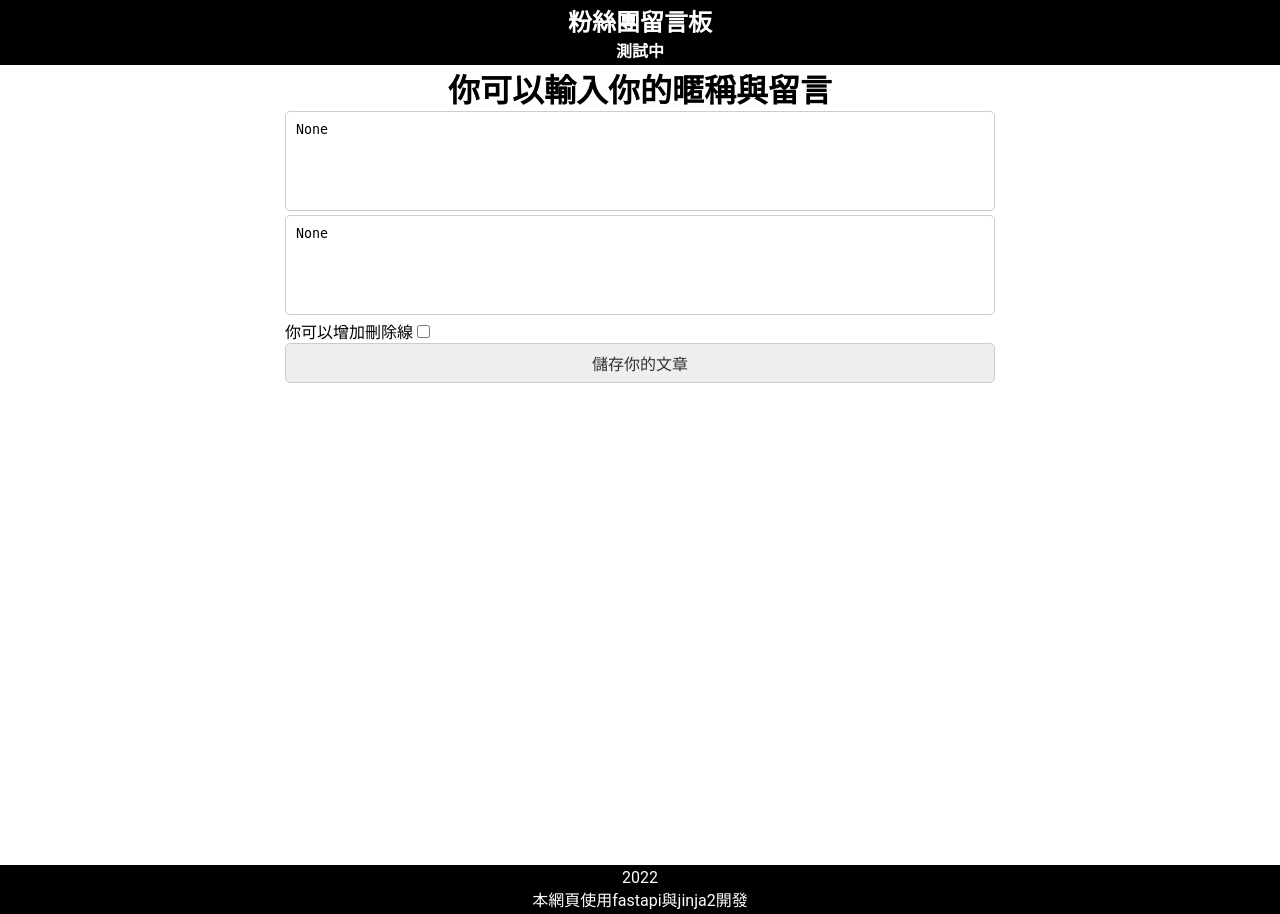
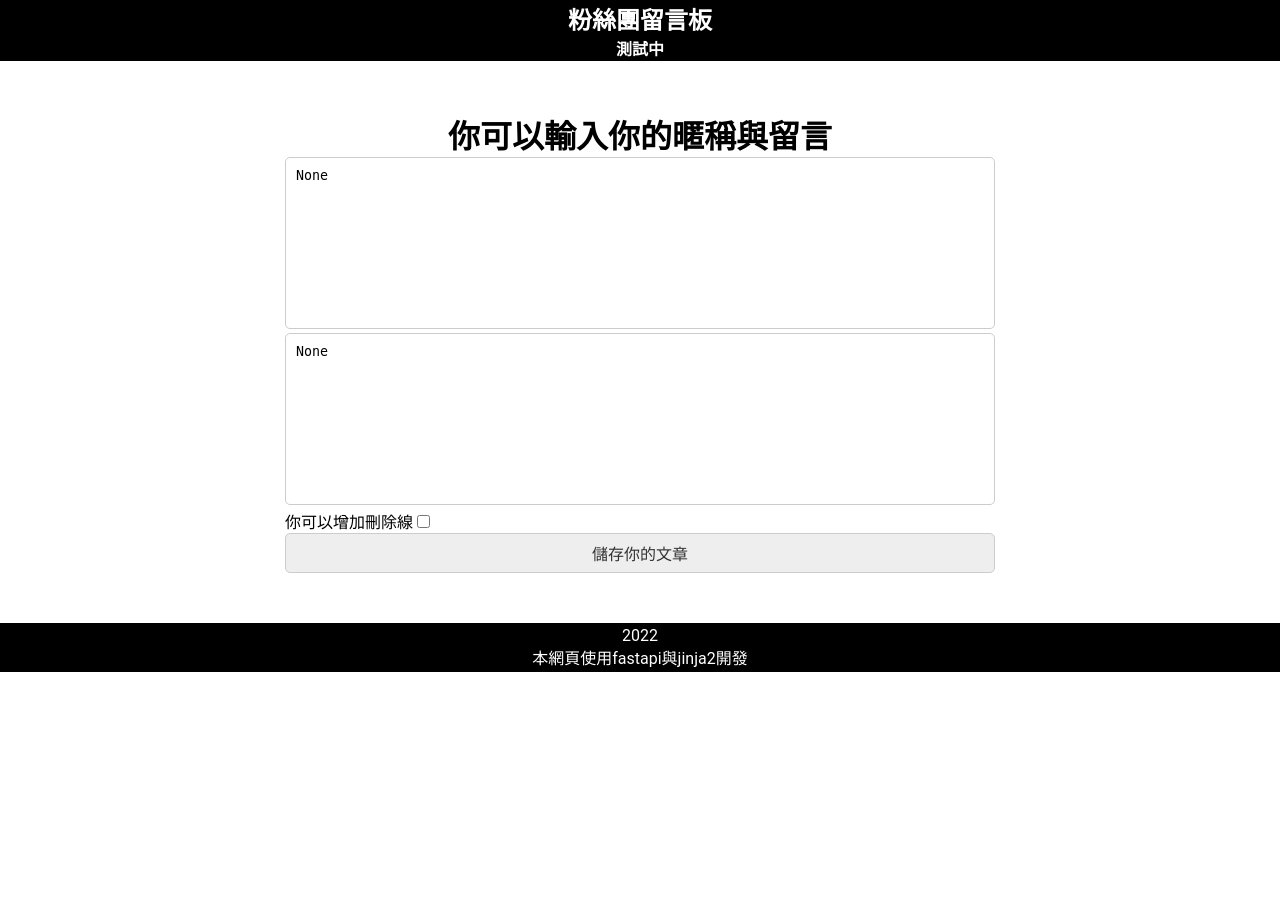
Before and after one commit to UFOTreeboy/fastapi_database_demo, a FastAPI app: page /edit/1 in a window 1280 px wide. After the commit the page ends 672 px from the top, so only its background shows below. Run offline with FastAPI, Linux system fonts and the light colour scheme; data comes from the database, SQL or seed files in the repository; both versions use the stored data as it was after the commit.

Commit message:
2022_12_13_改變CSS設定

```diff
--- a/static/styles.css
+++ b/static/styles.css
@@ -2,21 +2,17 @@
     padding: 0;
     margin: 0;
     box-sizing: border-box;
+    height: auto;
 }
 
-header {
+.header {
+    top:0;
+    z-index: 900;
     text-align: center;
-    padding: 3px;
+    padding: 1px;
     background-color:rgb(0, 0, 0);
     color:white;
   }
-.footer{
-    text-align: center;
-    padding: 3px;
-    background-color: rgb(0, 0, 0);
-    color: white;
-}
-
 
 h1,h6 {
     color: rgb(0, 0, 0);
@@ -31,7 +27,6 @@
     font-family: 'Roboto', sans-serif;
     background-color: rgb(255, 255, 255);
     height: 100%;
-    margin: 0;
 
 }
 
@@ -41,11 +36,13 @@
     margin: 0 auto;
     padding: 0 20px;
     height: 100%;
+    min-height: 100%;
+    padding-top:50px;
+    padding-bottom:50px;
 }
 
 textarea{
     width: 100%;
-    height: 100px;
     border: 1px solid #ccc;
     border-radius: 5px;
     padding: 10px;
@@ -71,8 +68,23 @@
     justify-content: space-between;
     padding: 8px 0;
     border-bottom: 1px solid rgb(0, 0, 0);
+    flex-direction: column;
+    align-items: center;
 }
 
 .task:first-child{
     border-top: 1px solid #ccc;
 }
+
+.wrapper{
+    min-height: 100%;
+    position: relative;
+}
+.footer{
+    text-align: center;
+    padding: 3px;
+    background-color: rgb(0, 0, 0);
+    color: white;
+    position: absolute;
+    width: 100%
+}
--- a/templates/base.html
+++ b/templates/base.html
@@ -9,21 +9,22 @@
     <link rel="canonical" href="https://getbootstrap.com/docs/5.2/examples/headers/">
 </head>
 <body>
-    <header>
+    <div calss="wrapper">
+    <header class="header">
         <h2>粉絲團留言板</h2>
         <h4>測試中</h4>
     </header>
-
     <main>
         <h1>你可以輸入你的暱稱與留言</h1>
 
-        {% block content %}
+            {% block content %}
 
-        {% endblock content %}
+            {% endblock content %}
     </main>
     <footer class="footer">
         <p>2022<br>
         <a>本網頁使用fastapi與jinja2開發</a></p>
       </footer>
+    </div>
 </body>
 </html>
--- a/templates/edit.html
+++ b/templates/edit.html
@@ -2,8 +2,8 @@
 
 {% block content %}
     <form action="/edit/{{todo.id}}" method="post">
+        <textarea name="name" rows="10">{{todo.name}}</textarea>
         <textarea name="task" rows="10">{{todo.task}}</textarea>
-        <textarea name="name" rows="5">{{todo.name}}</textarea>
         <label for="completed">你可以增加刪除線</label>
         <input type="checkbox" name="completed" {% if todo.completed %}checked{% endif %}>
 
--- a/templates/index.html
+++ b/templates/index.html
@@ -3,7 +3,7 @@
 {% block content %}
 
     <form action="/add" method="post">
-        <textarea name="name" rows="10" placeholder="輸入你的暱稱"></textarea>
+        <textarea name="name" rows="2" placeholder="輸入你的暱稱()"></textarea>
         <textarea name="task" rows="10" placeholder="你可以輸入下你的留言"></textarea>
         <button type="submit">發送訊息</button>
     </form>
@@ -22,12 +22,10 @@
                     <p>發文者:{{ todo.name }}</p>
                     <p>{{ todo.task }}</p>
                 {% endif %}
-                <!---暫時移除編輯與刪除功能
                 <small>
                     <a href="edit/{{ todo.id }}">Edit</a>
                     <a href="delete/{{ todo.id }}">Delete</a>
                 </small>
-                 -->
             </div>
         {% endfor %}
     </div>
```
Also changed, not shown: todo.sqlite3.
